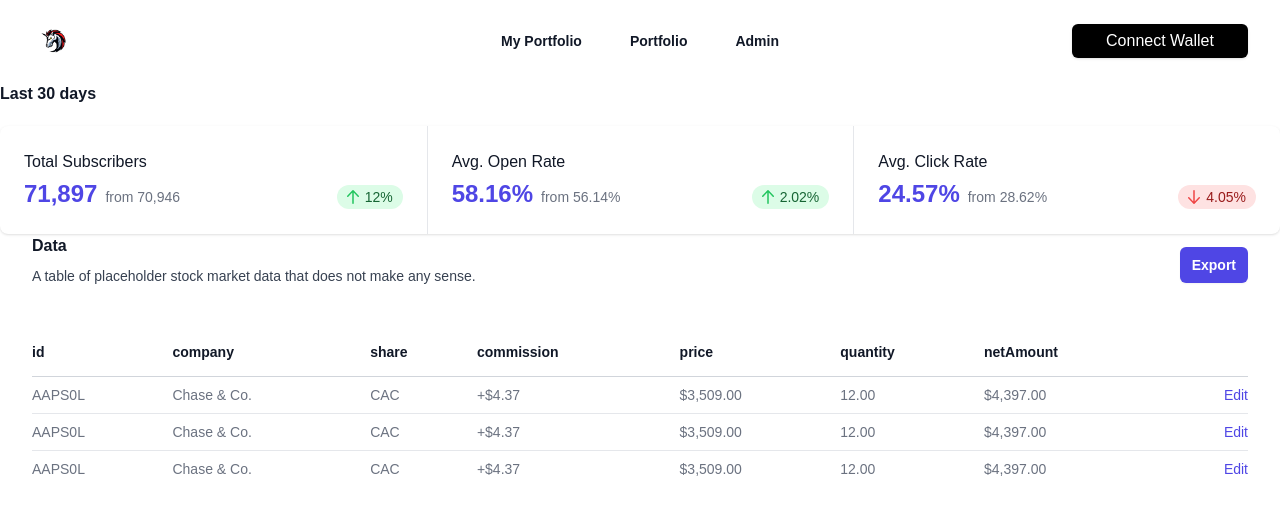
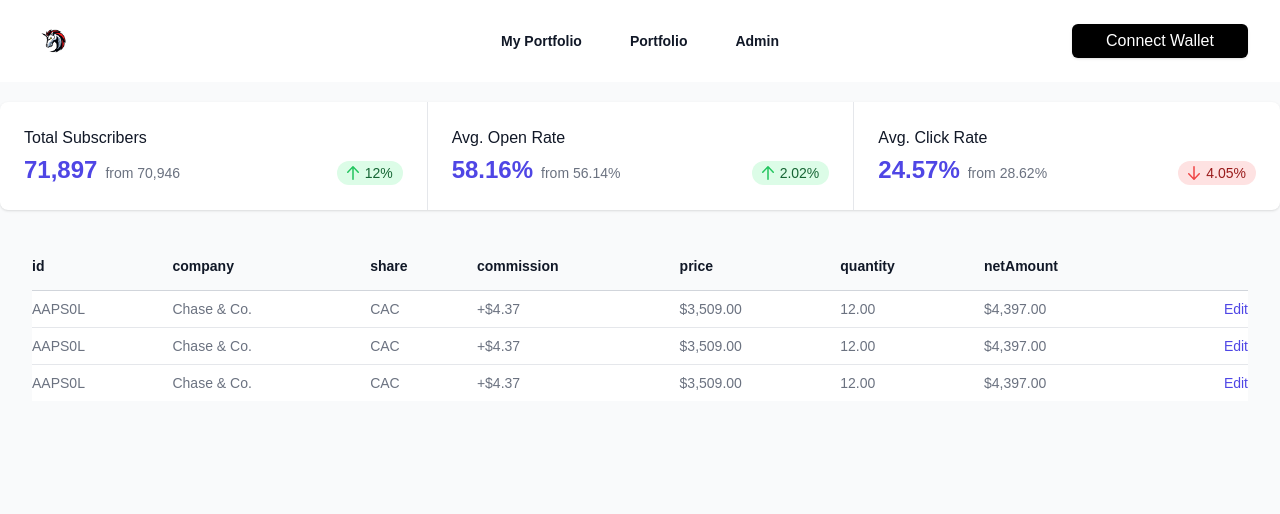
Before and after one commit to Novobloc/ethindia23-Dividend-dispatcher, a React (Create React App) app: page /portfolio/user in a window 1280 px wide. Shown: the top 514 px of the page. Built offline with nearby package versions, Linux system fonts and the light colour scheme.

Commit message:
feat: Setup tsconfig paths

```diff
--- a/src/components/PortfolioStatsTable.tsx
+++ b/src/components/PortfolioStatsTable.tsx
@@ -1,5 +1,5 @@
 import React from "react";
-import TableComponent from "../utils/Table";
+import TableComponent from "utils/Table";
 
 const transactions = [
   {
--- a/src/components/PortfolioStatsWidget.tsx
+++ b/src/components/PortfolioStatsWidget.tsx
@@ -1,6 +1,6 @@
 import React from "react";
-import { stats } from "../constants/mockData";
-import Widget from "../utils/Widget";
+import { stats } from "constants/mockData";
+import Widget from "utils/Widget";
 
 const PortfolioStatsWidget = () => {
   return (
--- a/src/index.css
+++ b/src/index.css
@@ -17,7 +17,7 @@ body {
   line-height: 1.5;
   color: #495057;
   text-align: left;
-  background-color: #fff;
+  background-color: #f9fafb;
 }
 
 code,
--- a/src/index.tsx
+++ b/src/index.tsx
@@ -1,8 +1,8 @@
 import React from "react";
 import { createRoot } from "react-dom/client";
-import App from "./App";
+import App from "App";
 import "./index.css";
-import { GlobalProvider, useGlobalContext } from "./context/GlobalContext/GlobalContext";
+import { GlobalProvider, useGlobalContext } from "context/GlobalContext/GlobalContext";
 
 const element = document.getElementById("root");
 const root = createRoot(element!);
--- a/src/layouts/Header.tsx
+++ b/src/layouts/Header.tsx
@@ -1,7 +1,7 @@
 import React, { useState } from "react";
 import { Dialog } from "@headlessui/react";
 import { Bars3Icon, XMarkIcon } from "@heroicons/react/24/outline";
-import Logo from "../assets/logo.png";
+import Logo from "assets/logo.png";
 import { Link } from "react-router-dom";
 
 export default function Header() {
--- a/src/pages/HomePage.tsx
+++ b/src/pages/HomePage.tsx
@@ -1,5 +1,5 @@
 import React from "react";
-import Home from "../components/Home";
+import Home from "components/Home";
 
 const HomePage = () => {
   return (
--- a/src/pages/MyPortfolioPage.tsx
+++ b/src/pages/MyPortfolioPage.tsx
@@ -1,10 +1,10 @@
 import React from "react";
-import PortfolioStatsTable from "../components/PortfolioStatsTable";
-import PortfolioStatsWidget from "../components/PortfolioStatsWidget";
+import PortfolioStatsTable from "components/PortfolioStatsTable";
+import PortfolioStatsWidget from "components/PortfolioStatsWidget";
 
 const MyPortfolioPage = () => {
   return (
-    <div>
+    <div className="max-w-7xl mx-auto">
       <PortfolioStatsWidget />
       <PortfolioStatsTable />
     </div>
--- a/src/utils/Table.tsx
+++ b/src/utils/Table.tsx
@@ -5,7 +5,7 @@ export default function TableComponent({ data }: any) {
 
   return (
     <div className="px-4 sm:px-6 lg:px-8">
-      <div className="sm:flex sm:items-center">
+      {/* <div className="sm:flex sm:items-center">
         <div className="sm:flex-auto">
           <h1 className="text-base font-semibold leading-6 text-gray-900">Data</h1>
           <p className="mt-2 text-sm text-gray-700">A table of placeholder stock market data that does not make any sense.</p>
@@ -17,7 +17,7 @@ export default function TableComponent({ data }: any) {
             Export
           </button>
         </div>
-      </div>
+      </div> */}
       <div className="mt-8 flow-root">
         <div className="-mx-4 -my-2 overflow-x-auto sm:-mx-6 lg:-mx-8">
           <div className="inline-block min-w-full py-2 align-middle sm:px-6 lg:px-8">
--- a/src/utils/Widget.tsx
+++ b/src/utils/Widget.tsx
@@ -1,11 +1,11 @@
 import React from "react";
 import { ArrowDownIcon, ArrowUpIcon } from "@heroicons/react/20/solid";
-import { classNames } from "./classNames";
+import { classNames } from "utils/classNames";
 
 export default function Widget({ data }: any) {
   return (
     <div>
-      <h3 className="text-base font-semibold leading-6 text-gray-900">Last 30 days</h3>
+      {/* <h3 className="text-base font-semibold leading-6 text-gray-900">Last 30 days</h3> */}
       <dl className="mt-5 grid grid-cols-1 divide-y divide-gray-200 overflow-hidden rounded-lg bg-white shadow md:grid-cols-3 md:divide-x md:divide-y-0">
         {data.map((item: any) => (
           <div key={item.name} className="px-4 py-5 sm:p-6">
--- a/tsconfig.json
+++ b/tsconfig.json
@@ -18,12 +18,13 @@
     "resolveJsonModule": true,
     "isolatedModules": true,
     "noEmit": true,
-    "jsx": "react-jsx"
+    "jsx": "react-jsx",
+    "baseUrl": "src",
   },
   "include": [
     "src"
   ],
-    "exclude": [
+  "exclude": [
     "./node_modules/**/*"
   ]
 }
```
Also changed, not shown: src/App.tsx (+5 -5 lines).
